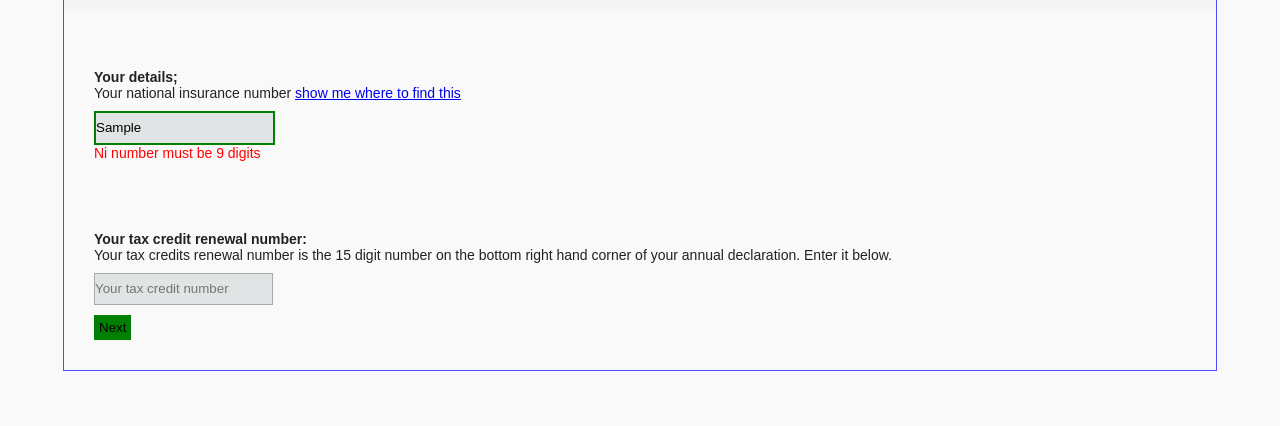
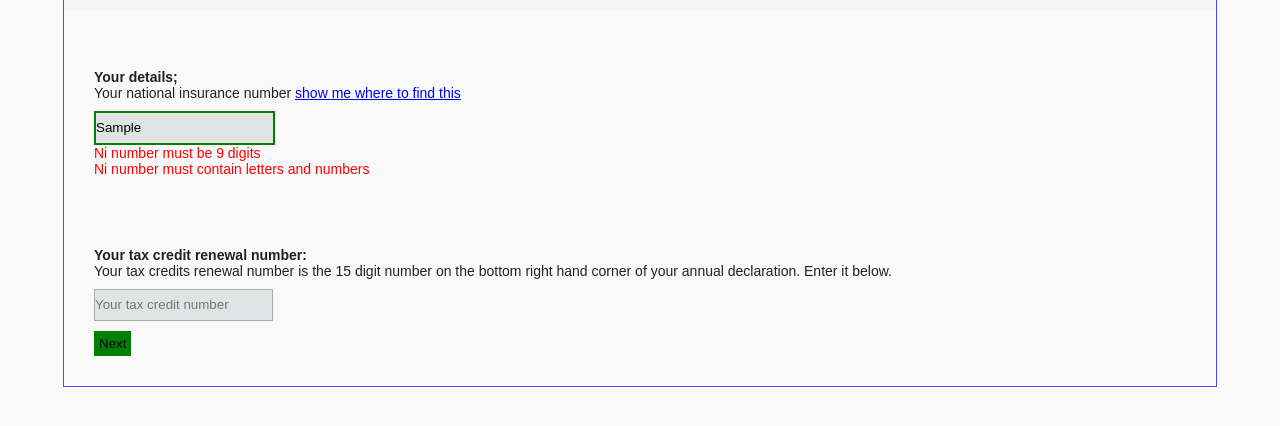
Before and after one commit to euherrera/tax-num-solution, a plain HTML site: page index.html in a window 1280 px wide. Both pictures are taken after typing "Sample", "Sample" into the empty fields and a click on the button "Next". Shown: the part 122-548 px from the top of the page. Drawn offline with nearby package versions, Linux system fonts and the light colour scheme.

Commit message:
Add files via upload

```diff
--- a/index.html
+++ b/index.html
@@ -42,12 +42,13 @@
 						 ng-model="ccinfo.number"
 						 class="form-control"
 						 data-ng-minlength="9"
+						 data-ng-pattern="/^[a-z]+[0-9]/"
 						 maxlength="9"
 						 placeholder="Your NI"
 						 required/>
 						 <ul ng-show="paymentForm.submitAttempt && !paymentForm.$valid">
 							  <li ng-show="paymentForm.niNum.$error.minlength">Ni number must be 9 digits</li>
-							  <li ng-show="paymentForm.niNum.$error.pattern">Ni number must consist of only numbers</li>
+							  <li ng-show="paymentForm.niNum.$error.pattern">Ni number must contain letters and numbers</li>
 							  <li ng-show="paymentForm.niNum.$error.required">Ni number is required</li>
 						</ul>
 					</fieldset>
```
